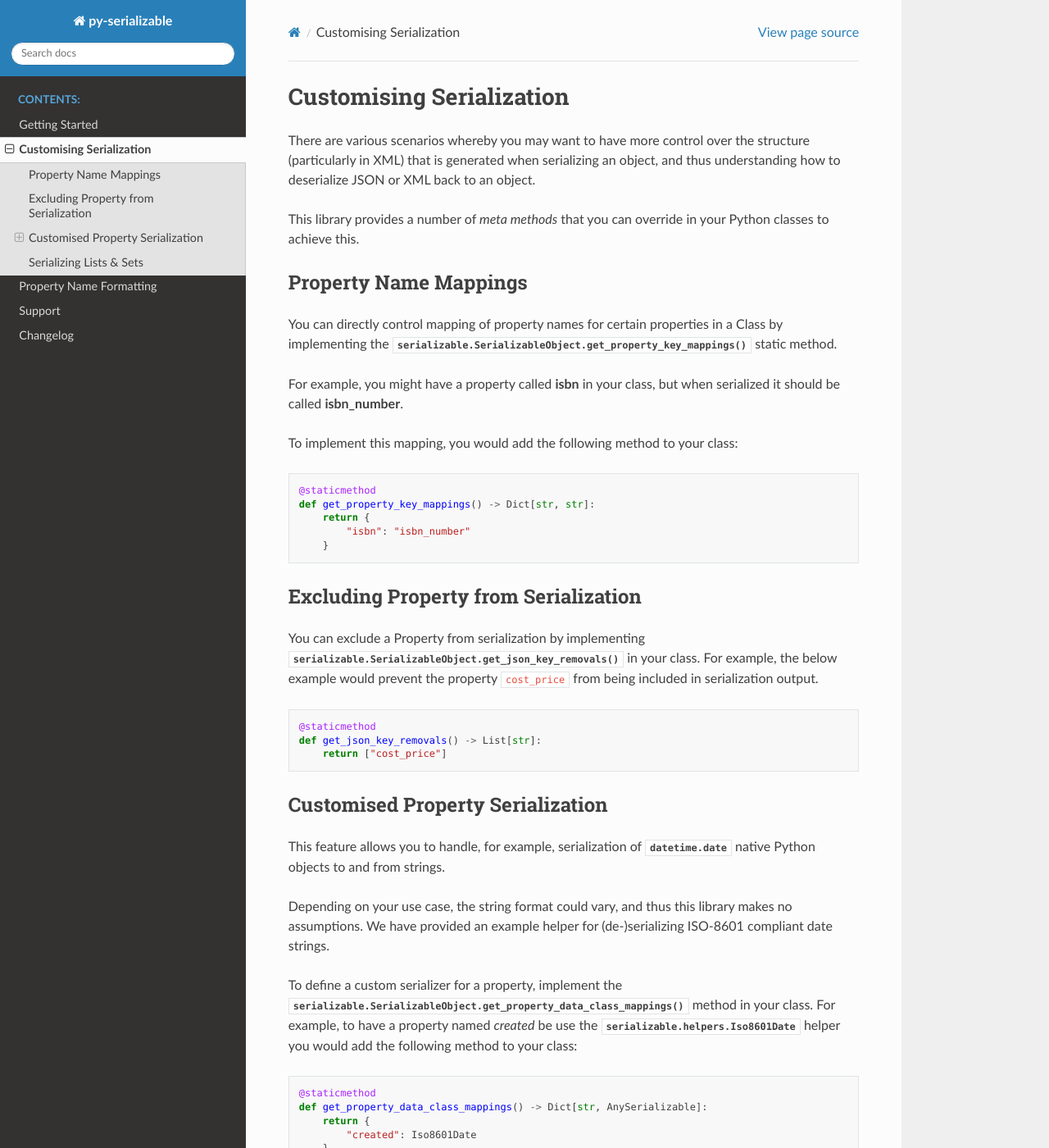
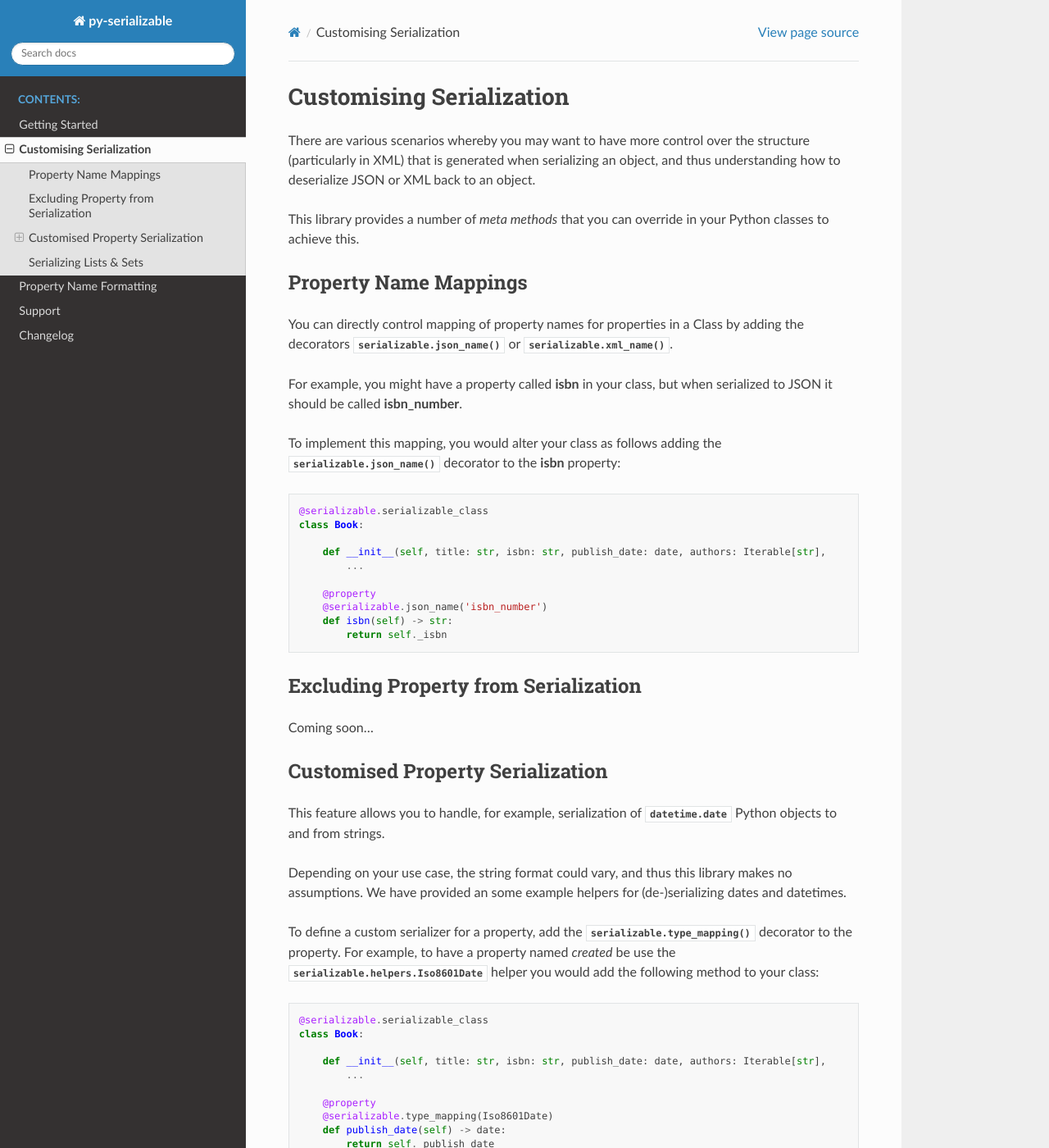
Before and after one commit to madpah/serializable, a Sphinx documentation site: the page built from docs/customising-structure.rst, in a window 1280 px wide and 1400 px high. Shown: the whole window at 82% size. Built offline with Sphinx 7.4.7 and the Read the Docs theme 2.0.0, drawn with Linux system fonts in a browser that asks for light colours; some of the changed text lies outside the part shown.

Commit message:
doc changes to reflect move to use of decorators
Signed-off-by: Paul Horton <paul.horton@owasp.org>

```diff
--- a/docs/customising-structure.rst
+++ b/docs/customising-structure.rst
@@ -26,70 +26,74 @@
 Property Name Mappings
 ----------------------------------------------------
 
-You can directly control mapping of property names for certain properties in a Class by implementing the
-:obj:`serializable.SerializableObject.get_property_key_mappings()` static method.
+You can directly control mapping of property names for properties in a Class by adding the decorators
+:obj:`serializable.json_name()` or :obj:`serializable.xml_name()`.
 
-For example, you might have a property called **isbn** in your class, but when serialized it should be called
+For example, you might have a property called **isbn** in your class, but when serialized to JSON it should be called
 **isbn_number**.
 
-To implement this mapping, you would add the following method to your class:
+To implement this mapping, you would alter your class as follows adding the :obj:`serializable.json_name()`
+decorator to the **isbn** property:
 
 .. code-block::
 
-    @staticmethod
-    def get_property_key_mappings() -> Dict[str, str]:
-        return {
-            "isbn": "isbn_number"
-        }
+    @serializable.serializable_class
+    class Book:
+
+        def __init__(self, title: str, isbn: str, publish_date: date, authors: Iterable[str],
+            ...
+
+        @property
+        @serializable.json_name('isbn_number')
+        def isbn(self) -> str:
+            return self._isbn
 
 Excluding Property from Serialization
 ----------------------------------------------------
 
-You can exclude a Property from serialization by implementing
-:obj:`serializable.SerializableObject.get_json_key_removals()` in your class. For example, the below example would
-prevent the property ``cost_price`` from being included in serialization output.
-
-.. code-block::
-
-    @staticmethod
-    def get_json_key_removals() -> List[str]:
-        return ["cost_price"]
+Coming soon...
 
 
 Customised Property Serialization
 ----------------------------------------------------
 
-This feature allows you to handle, for example, serialization of :obj:`datetime.date` native Python objects to and
-from strings.
+This feature allows you to handle, for example, serialization of :obj:`datetime.date` Python objects to and from
+strings.
 
 Depending on your use case, the string format could vary, and thus this library makes no assumptions. We have provided
-an example helper for (de-)serializing ISO-8601 compliant date strings.
+an some example helpers for (de-)serializing dates and datetimes.
 
-To define a custom serializer for a property, implement the
-:obj:`serializable.SerializableObject.get_property_data_class_mappings()` method in your
-class. For example, to have a property named *created* be use the :obj:`serializable.helpers.Iso8601Date` helper you
+To define a custom serializer for a property, add the :obj:`serializable.type_mapping()` decorator to the property.
+For example, to have a property named *created* be use the :obj:`serializable.helpers.Iso8601Date` helper you
 would add the following method to your class:
 
 .. code-block::
 
-    @staticmethod
-    def get_property_data_class_mappings() -> Dict[str, AnySerializable]:
-        return {
-            "created": Iso8601Date
-        }
+    @serializable.serializable_class
+    class Book:
+
+        def __init__(self, title: str, isbn: str, publish_date: date, authors: Iterable[str],
+            ...
+
+        @property
+        @serializable.type_mapping(Iso8601Date)
+        def publish_date(self) -> date:
+            return self._publish_date
 
 Writing Custom Property Serializers
 ~~~~~~~~~~~~~~~~~~~~~~~~~~~~~~~~~~~~~~~~~~~~~~~~~~~~
 
-You can write your own custom property serializer by subclassing :obj:`serializable.SimpleSerializable`.
+You can write your own custom property serializer. The only requirements are that it must implement the ``__new__``
+method such that the class's constructor can be passed serialised or deserialized content and perform the inverse.
+
+For examples, see :obj:`serializable.helpers`.
 
 
 Serializing Lists & Sets
 ----------------------------------------------------
 
 Particularly in XML, there are many ways that properties which return Lists or Sets could be represented. We can handle
-this by implementing the :obj:`serializable.SerializableObject.get_array_property_configuration()` method in your
-class.
+this by adding the decorator :obj:`serializable.xml_array()` to the appropriate property in your class.
 
 For example, given a Property that returns ``Set[Chapter]``, this could be serialized in one of a number of ways:
 
@@ -133,20 +137,18 @@
 
 .. code-block::
 
-    @classmethod
-    def get_array_property_configuration(cls) -> Dict[str, Tuple[XmlArraySerializationType, str, Any]]:
-        return {
-            "chapters": (XmlArraySerializationType.NESTED, 'chapter', Chapter)
-        }
+    @property
+    @serializable.xml_array(XmlArraySerializationType.NESTED, 'chapter')
+    def chapters(self) -> List[Chapter]:
+        return self._chapters
 
 For *Example 3*, you would add the following to your class:
 
 .. code-block::
 
-    @classmethod
-    def get_array_property_configuration(cls) -> Dict[str, Tuple[XmlArraySerializationType, str, Any]]:
-        return {
-            "chapters": (XmlArraySerializationType.FLAT, 'chapter', Chapter)
-        }
+    @property
+    @serializable.xml_array(XmlArraySerializationType.FLAT, 'chapter')
+    def chapters(self) -> List[Chapter]:
+        return self._chapters
 
 Further examples are available in our unit tests.
```
Also changed, not shown: docs/getting-started.rst (+9 -13 lines).
